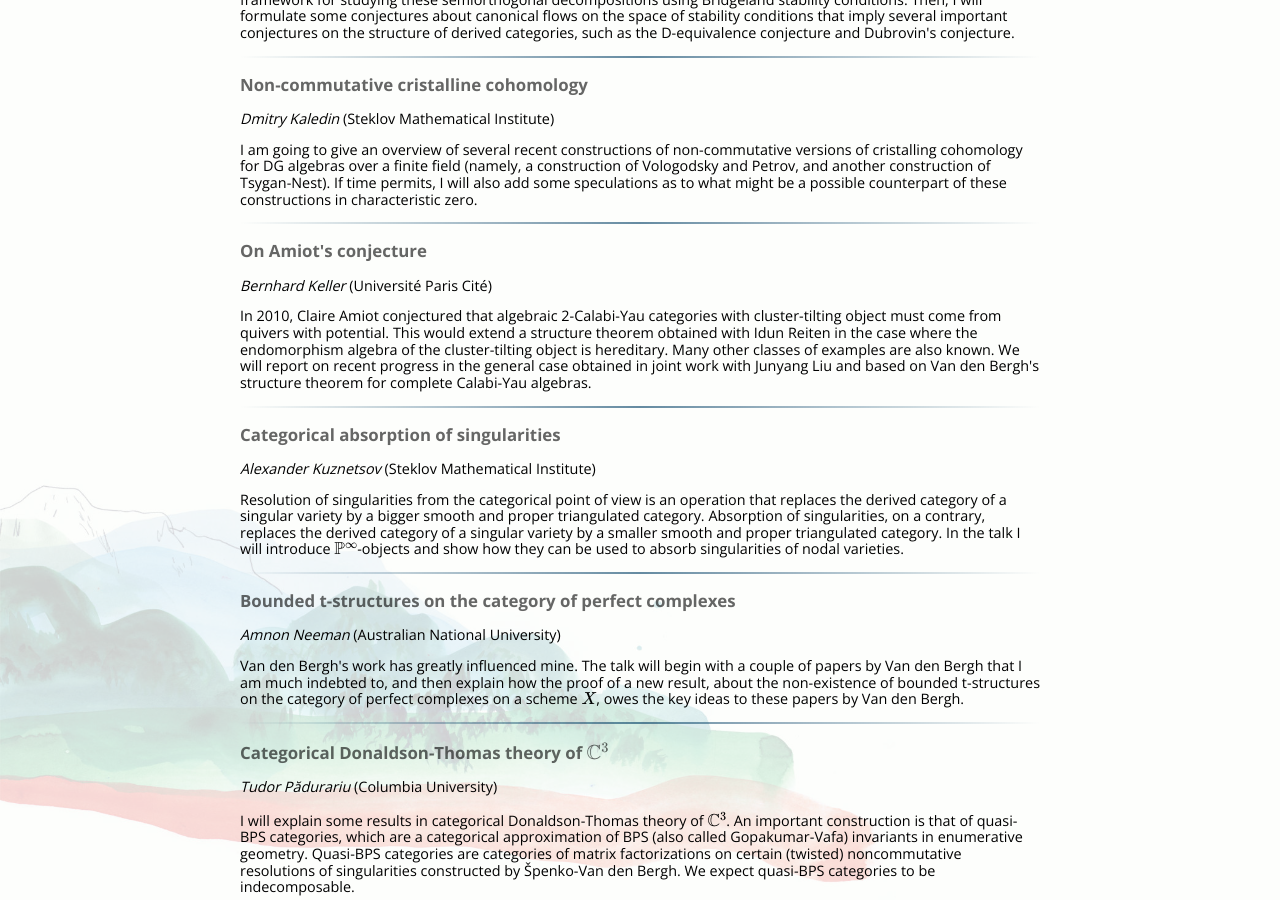
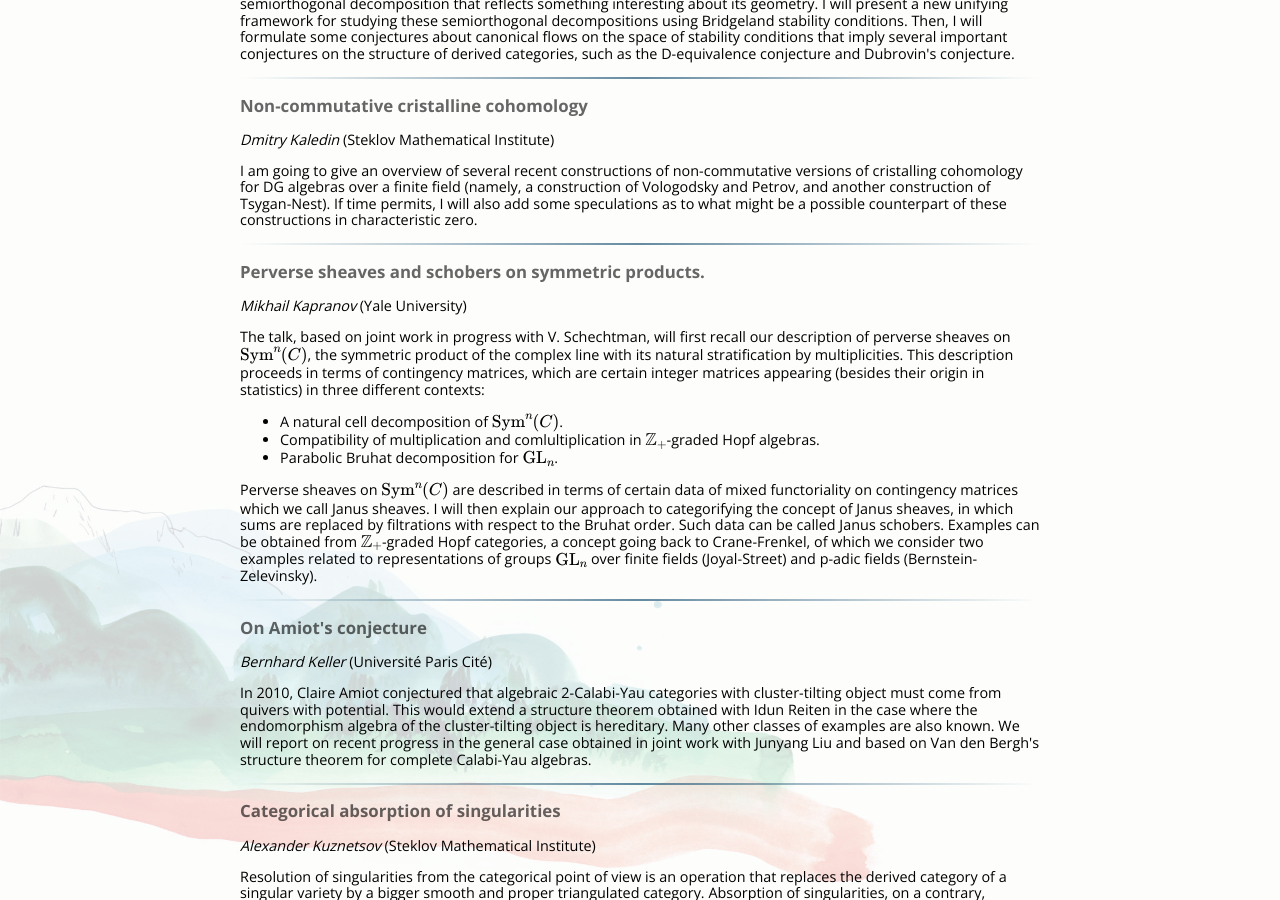
Before and after one commit to ncag-info/antwerp-2020, a Jekyll site: the page built from abstracts.html, in a window 1280 px wide and 900 px high, scrolled down 1501 px. Built offline with Jekyll 4.4.1, drawn with Linux system fonts in a browser that asks for light colours; nearby versions of some CDN libraries; library files that are not in the unit come from our copies; formulas are drawn with MathJax 3; some of the changed text lies outside the part shown.

Commit message:
Added a talk

```diff
--- a/_data/talks.yml
+++ b/_data/talks.yml
@@ -31,6 +31,18 @@
   speaker: kaledin
   abstract: >
     <p>I am going to give an overview of several recent constructions of non-commutative versions of cristalling cohomology for DG algebras over a finite field (namely, a construction of Vologodsky and Petrov, and another construction of Tsygan-Nest). If time permits, I will also add some speculations as to what might be a possible counterpart of these constructions in characteristic zero.
+
+kapranov:
+  title: Perverse sheaves and schobers on symmetric products.
+  speaker: kapranov
+  abstract: >
+    <p>The talk, based on joint work in progress with V. Schechtman, will first recall our description of perverse sheaves on $\mathrm{Sym}^n(C)$, the symmetric product of the complex line with its natural stratification by multiplicities. This description proceeds in terms of contingency matrices, which are certain integer matrices appearing (besides their origin in statistics) in three different contexts:
+    <ul>
+    <li>A natural cell decomposition of $\mathrm{Sym}^n(C)$.
+    <li>Compatibility of multiplication and comlultiplication in $\mathbb{Z}_+$-graded Hopf algebras.
+    <li>Parabolic Bruhat decomposition for $\mathrm{GL}_n$.
+    </ul>
+    <p>Perverse sheaves on $\mathrm{Sym}^n(C)$ are described in terms of certain data of mixed functoriality on contingency matrices which we call Janus sheaves. I will then explain our approach to categorifying the concept of Janus sheaves, in which sums are replaced by filtrations with respect to the Bruhat order. Such data can be called Janus schobers. Examples can be obtained from $\mathbb{Z}_+$-graded Hopf categories, a concept going back to Crane-Frenkel, of which we consider two examples related to representations of groups $\mathrm{GL}_n$ over finite fields (Joyal-Street) and p-adic fields (Bernstein-Zelevinsky).
 
 keller:
   title: On Amiot's conjecture
```
